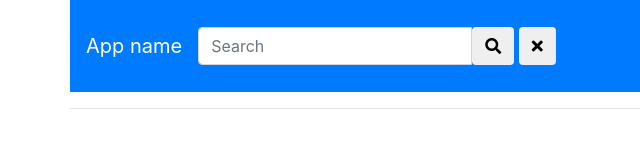
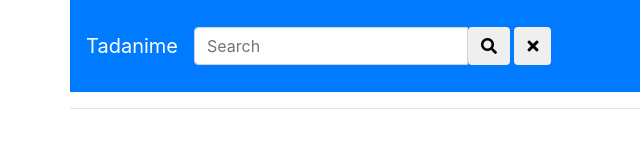
Before and after one commit to pheyvaer/tadanime, a website: page index.html in a window 1280 px wide. Shown: the full height of the page, 15-655 px from the left. Drawn offline with nearby package versions, Linux system fonts and the light colour scheme; files that its build step writes are made by us from their sources.

Commit message:
add name

```diff
--- a/index.html
+++ b/index.html
@@ -4,7 +4,7 @@
     <meta charset="UTF-8">
     <meta name="viewport" content="width=device-width, initial-scale=1, shrink-to-fit=no">
 
-    <title>Title</title>
+    <title>Tadanime</title>
 
     <link rel="stylesheet" href="https://stackpath.bootstrapcdn.com/bootstrap/4.1.3/css/bootstrap.min.css" integrity="sha384-MCw98/SFnGE8fJT3GXwEOngsV7Zt27NXFoaoApmYm81iuXoPkFOJwJ8ERdknLPMO" crossorigin="anonymous">
     <link rel="stylesheet" href="https://use.fontawesome.com/releases/v5.4.1/css/all.css" integrity="sha384-5sAR7xN1Nv6T6+dT2mhtzEpVJvfS3NScPQTrOxhwjIuvcA67KV2R5Jz6kr4abQsz" crossorigin="anonymous">
@@ -14,7 +14,7 @@
 
     <div class="container">
         <nav class="navbar navbar-expand-md navbar-dark bg-primary">
-            <a class="navbar-brand abs" href="#">App name</a>
+            <a class="navbar-brand abs" href="#">Tadanime</a>
             <button class="navbar-toggler" type="button" data-toggle="collapse" data-target="#collapsingNavbar">
                 <span class="navbar-toggler-icon"></span>
             </button>
```
